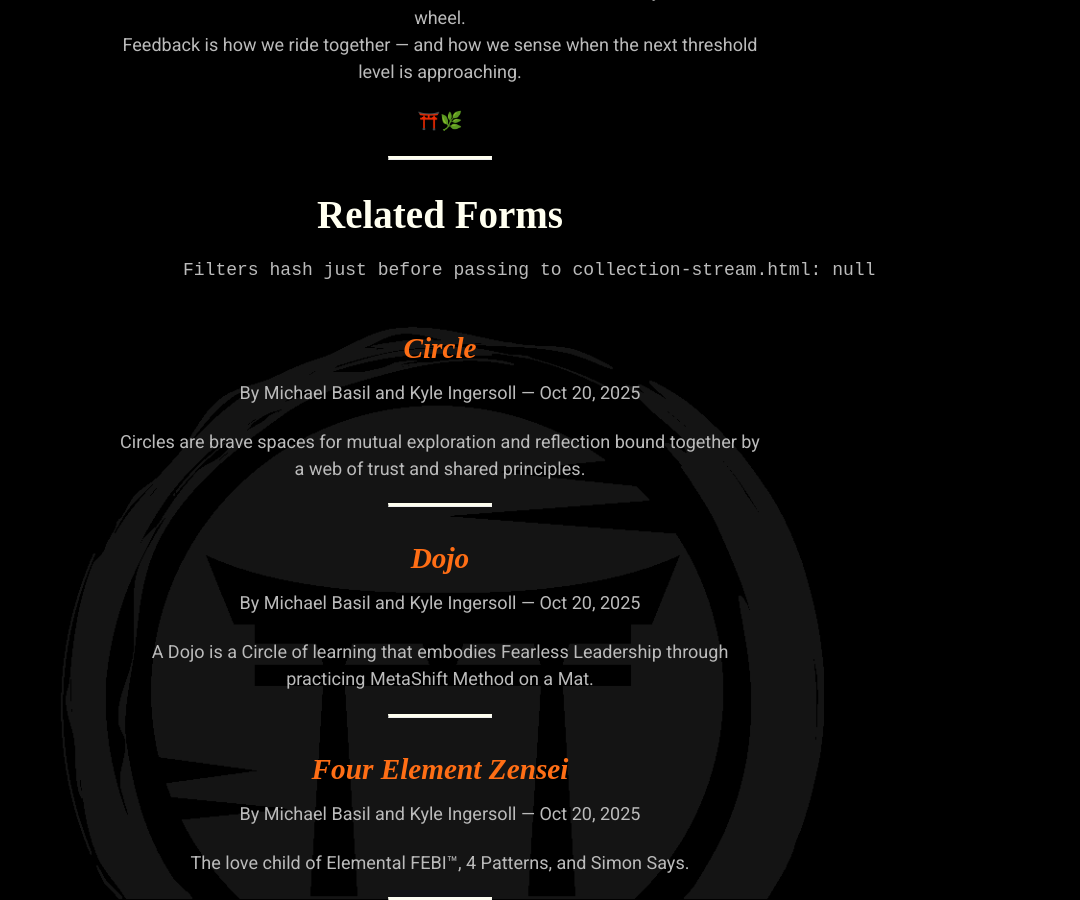
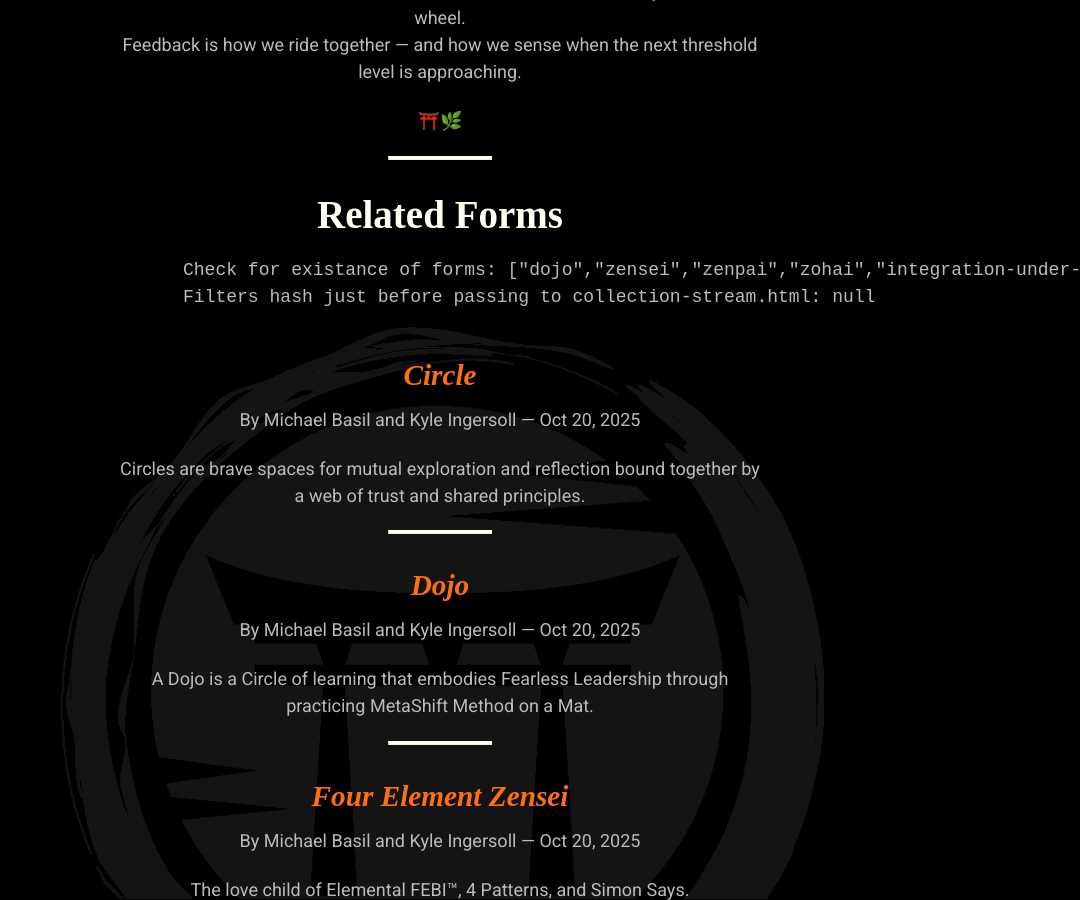
Before and after one commit to mindset-dojo/mindset-dojo.github.io, a Jekyll site: the page built from _insights/2025-10-16-feedback-as-fields.md, in a window 1280 px wide and 900 px high, scrolled down 2955 px. Shown: the whole window, without its empty margins (200-1280 px from the left). Built offline with Jekyll 4.4.1, drawn with Linux system fonts in a browser that asks for light colours; some web fonts are replaced.

Commit message:
feat(post): add debug check for existance of forms.

```diff
--- a/_layouts/post.html
+++ b/_layouts/post.html
@@ -25,6 +25,7 @@ layout: default
     {%- endif -%}
 
     <pre>
+      Check for existance of forms: {{ page.forms | jsonify }}
       Filters hash just before passing to collection-stream.html: {{ filters | jsonify }}
     </pre>
 
```
